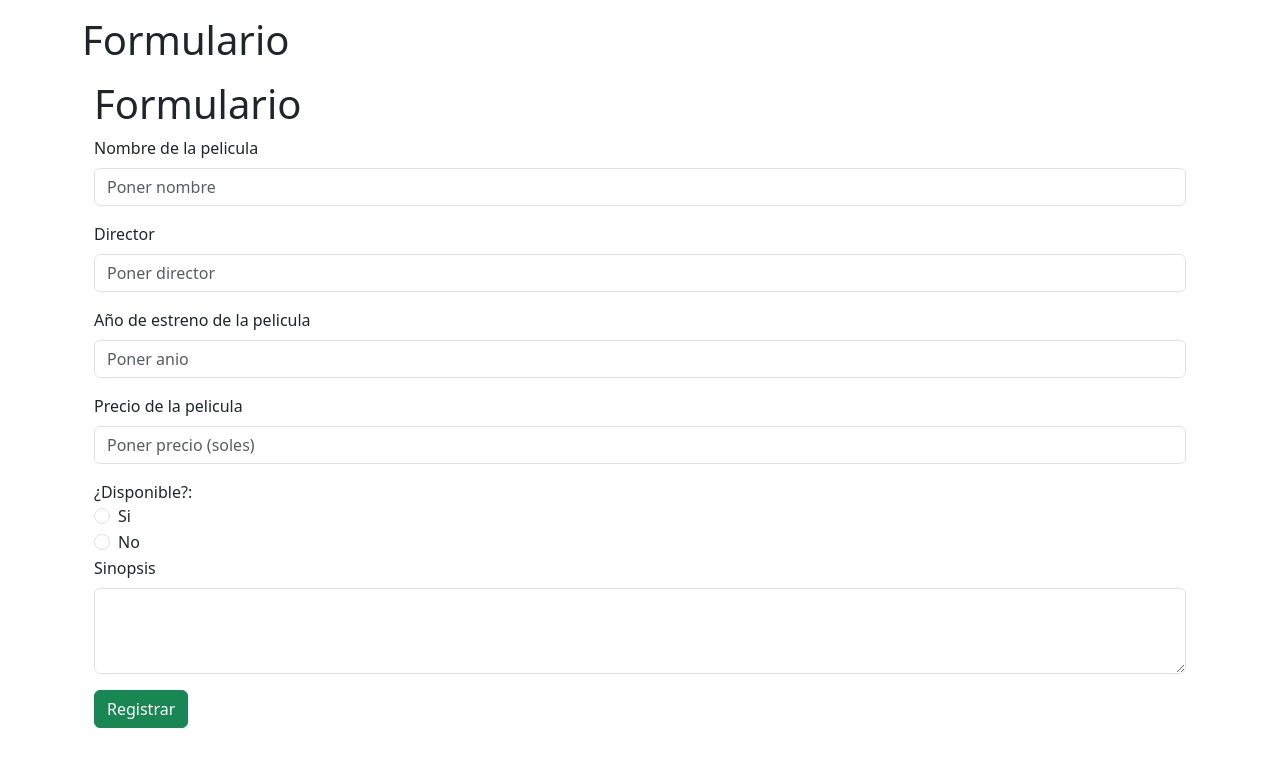
After one commit to marcelo130102/DBP_Proyecto, a Flask app: page /registro in a window 1280 px wide. The commit adds this page. Shown: the top 767 px of the page. Run offline with Flask 3, Linux system fonts and the light colour scheme.

Commit message:
Add register of movies

```diff
--- a/app.py
+++ b/app.py
@@ -12,6 +12,7 @@ class Peliculas(db.Model):
     año = db.Column(db.Integer)
     precio_alquiler = db.Column(db.Float)
     disponible = db.Column(db.Boolean)
+    sinopsis = db.Column(db.Text)
 
 @app.route("/")
 def main():
@@ -19,10 +20,19 @@ def main():
     peliculas_lista = []
     return render_template('index.html', peliculas=peliculas)
 
+@app.route('/pelicula/<int:pelicula_id>')
+def ver_pelicula(pelicula_id):
+    pelicula = Peliculas.query.get(pelicula_id)
+    return render_template('detalles.html', pelicula=pelicula)
+
+
+@app.route('/registro')
+def registro():
+    return render_template('registro.html')
 
 @app.route('/agregar_pelicula', methods=['POST'])
 def agregar_pelicula():
-    data = request.json
+    data = request.get_json()
 
     nueva_pelicula = Peliculas(
         nombre=data['nombre'],
@@ -35,7 +45,7 @@ def agregar_pelicula():
     db.session.add(nueva_pelicula)
     db.session.commit()
 
-    return jsonify({'mensaje': 'Pelicula agregada exitosamente'}), 201
+    return jsonify({'mensaje': 'Pelicula agregada correctamente'})
 
 if __name__ == '__main__':
     app.run(debug=True)
--- a/templates/index.html
+++ b/templates/index.html
@@ -14,10 +14,11 @@
                     <!-- <img src="{{ pelicula.imagen }}" class="card-img-top" alt="{{ pelicula.nombre }}"> -->
                     <div class="card-body">
                         <h5 class="card-title">{{ pelicula.nombre }}</h5>
-                        <p class="card-text">Director: {{ pelicula.director }}</p>
+                        <p class="card-text">Director: {% if pelicula.director != '{}' %}{{pelicula.director}}{% else %}No disponible{% endif %}</p>
                         <p class="card-text">Año: {{ pelicula.año }}</p>
                         <p class="card-text">Precio de Alquiler: ${{ pelicula.precio_alquiler }}</p>
                         <p class="card-text">Disponible: {% if pelicula.disponible %}Sí{% else %}No{% endif %}</p>
+                        <a href="{{ url_for('ver_pelicula', pelicula_id=pelicula.id) }}" class="btn btn-primary">Ver Detalles</a>
                     </div>
                 </div>
             </div>
--- /dev/null
+++ b/templates/registro.html
@@ -0,0 +1,140 @@
+<!DOCTYPE html>
+<html>
+<head>
+    <title>Formulario</title>
+    <meta charset="utf-8">
+    <link href="https://cdn.jsdelivr.net/npm/bootstrap@5.3.2/dist/css/bootstrap.min.css" rel="stylesheet" integrity="sha384-T3c6CoIi6uLrA9TneNEoa7RxnatzjcDSCmG1MXxSR1GAsXEV/Dwwykc2MPK8M2HN" crossorigin="anonymous">
+    <script src="https://code.jquery.com/jquery-3.6.0.min.js"></script>
+</head>
+<body>
+    <div class="container my-3">
+        <h1>Formulario</h1>
+        <div class="container my-3">
+            <h1>Formulario</h1>
+            <form method="post">
+                <div class="mb-3">
+                    <label for="nombre" class="form-label">Nombre de la pelicula</label>
+                    <input type="text" class="form-control" id="nombre" placeholder="Poner nombre" required>
+                </div>
+                <div class="mb-3">
+                    <label for="director" class="form-label">Director</label>
+                    <input type="text" class="form-control" id="director" placeholder="Poner director" required>
+                </div>
+                <div class="mb-3">
+                    <label for="ano" class="form-label">Año de estreno de la pelicula</label>
+                    <input type="text" class="form-control" id="ano" placeholder="Poner anio" required>
+                </div>
+
+                <div class="mb-3">
+                    <label for="precio" class="form-label">Precio de la pelicula</label>
+                    <input type="text" class="form-control" id="precio" placeholder="Poner precio (soles)" required>
+                </div>
+
+                <label>¿Disponible?:</label><br>
+                <div class="form-check">
+                    <input class="form-check-input" type="radio" name="disponible" id="si" value="true">
+                    <label class="form-check-label" for="si">
+                        Si
+                    </label>
+                </div>
+                <div class="form-check">
+                    <input class="form-check-input" type="radio" name="disponible" id="no" value="false">
+                    <label class="form-check-label" for="no">
+                        No
+                    </label>
+                </div>
+
+                <div class="mb-3">
+                    <label for="perfil" class="form-label">Sinopsis</label>
+                    <textarea class="form-control" id="perfil" rows="3"></textarea>
+                </div>
+
+                <!-- <div class="row" id="reparto">
+                    <div class="col-sm-12 col-md-6 col-lg-6 col-xl-6" >
+                        <div class="mb-3">
+                            <label for="reparto" class="form-label">Reparto</label>
+                            <input type="text" class="form-control" id="reparto"  name ="reparto[]" placeholder="Poner reparto" required>
+                        </div>
+
+                        <div class="mb-3">
+                            <button type="button" id="agregar-reparto" class="btn btn-info">Agregar</button>
+                        </div>
+                    </div>
+                    <div class="col-sm-12 col-md-6 col-lg-6 col-xl-6">
+                        <div class="col-auto">
+                            <br>
+                            <button type="button" id="eliminar-campo" class="btn btn-danger">Eliminar</button>
+                          </div>
+                    </div>
+                </div>
+                <br>
+
+                <div class="row" id="categoria">
+                    <div class="col-sm-12 col-md-6 col-lg-6 col-xl-6" >
+                        <div class="mb-3">
+                            <label for="categoria" class="form-label">Categoria(s)</label>
+                            <input type="text" class="form-control" id="categoria"  name ="categoria[]" placeholder="Poner categoria" required>
+                        </div>
+
+                        <div class="mb-3">
+                            <button type="button" id="agregar-categoria" class="btn btn-info">Agregar</button>
+                        </div>
+                    </div>
+                    <div class="col-sm-12 col-md-6 col-lg-6 col-xl-6" >
+                        <div class="col-auto">
+                            <br>
+                            <button type="button" id="eliminar-campo" class="btn btn-danger">Eliminar</button>
+                          </div>
+                    </div>
+                </div>
+                <br> -->
+
+                <button type="sumbit" id="submit" class="btn btn-success">Registrar</button>
+        </div>
+    </form>
+    </div>
+
+    <script>
+        $(document).ready(function() {
+            $("#submit").click(function() {
+                // Obtener los valores de los campos del formulario
+                var nombre = $("#nombre").val();
+                var ano = $("#ano").val();
+                var precio = $("#precio").val();
+                var sinopsis = $("#sinopsis").val();
+                var disponible = $("input[name='disponible']:checked").val() === "true";
+                var director = $("#director").val();
+
+                // Crear un objeto JSON con los datos del formulario
+                console.log(nombre, ano, precio, sinopsis, disponible)
+                var data = {
+                    "nombre": nombre,
+                    "año": ano,
+                    "director": director,
+                    "precio_alquiler": precio,
+                    "sinopsis": sinopsis,
+                    "disponible": disponible
+                };
+
+                // Enviar los datos al servidor como JSON mediante una solicitud AJAX
+                $.ajax({
+                    type: "POST",
+                    url: "/agregar_pelicula",  // Reemplaza esto con la URL correcta de tu endpoint
+                    data: JSON.stringify(data),
+                    contentType: "application/json",
+                    success: function(response) {
+                        // Manejar la respuesta del servidor si es necesario
+                        console.log(response);
+                        alert("¡Película registrada!");
+                        window.location.href = "/";
+                    },
+                    error: function(error) {
+                        console.error("Error en la solicitud:", error);
+                        alert("¡Error al registrar la película!");
+                    }
+                });
+            });
+        });
+    </script>
+</body>
+</html>
```
Also changed, not shown: requirements.txt (added, +15 -0 lines), templates/detalles.html (added, +24 -0 lines).
